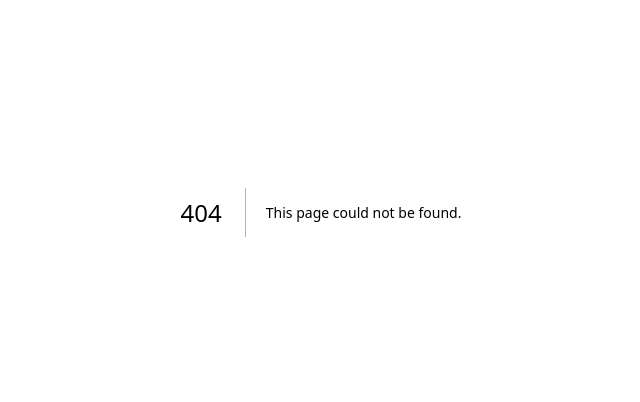
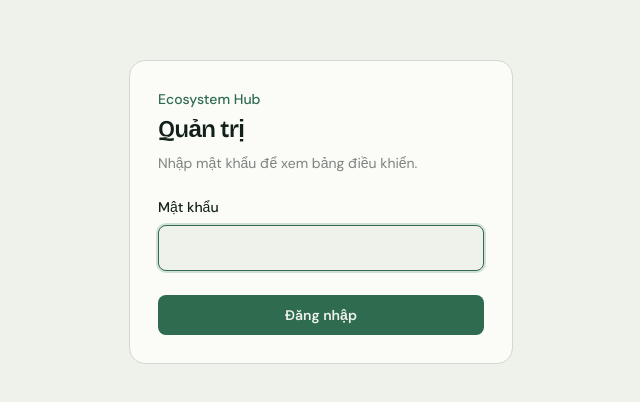
Before and after one commit to ThanhDuy-1732/dashboard-web, a Next.js app: page /admin/login in a window 1280 px wide. Before the commit this address had no page. Shown: the part 188-590 px from the top of the page, without its empty margins (319-959 px from the left). Built offline with nearby package versions, Linux system fonts and the light colour scheme.

Commit message:
feat: add admin password auth

```diff
--- /dev/null
+++ b/src/app/admin/(protected)/layout.tsx
@@ -0,0 +1,42 @@
+import Link from 'next/link';
+import { logoutAction } from '@/app/admin/login/actions';
+import { requireAdmin } from '@/lib/auth/admin';
+
+export const instant = false;
+
+export default async function AdminLayout({
+  children,
+}: {
+  children: React.ReactNode;
+}) {
+  await requireAdmin();
+
+  return (
+    <div className="min-h-dvh bg-paper text-ink">
+      <header className="border-b border-line bg-card">
+        <div className="mx-auto flex w-full max-w-5xl flex-wrap items-center justify-between gap-3 px-5 py-4 sm:px-8">
+          <Link href="/admin" className="font-display text-lg font-semibold tracking-tight">
+            Quản trị
+          </Link>
+          <nav className="flex items-center gap-4 text-sm text-ink/60">
+            <Link href="/admin" className="hover:text-ink">
+              Tổng quan
+            </Link>
+            <Link href="/admin/apps" className="hover:text-ink">
+              Ứng dụng
+            </Link>
+            <Link href="/admin/settings" className="hover:text-ink">
+              Cài đặt
+            </Link>
+            <form action={logoutAction}>
+              <button type="submit" className="text-ink/40 hover:text-ink">
+                Đăng xuất
+              </button>
+            </form>
+          </nav>
+        </div>
+      </header>
+      <main className="mx-auto w-full max-w-5xl px-5 py-8 sm:px-8">{children}</main>
+    </div>
+  );
+}
--- /dev/null
+++ b/src/app/admin/login/actions.ts
@@ -0,0 +1,46 @@
+'use server';
+
+import { cookies } from 'next/headers';
+import { redirect } from 'next/navigation';
+import { z } from 'zod';
+import {
+  SESSION_COOKIE,
+  SESSION_MAX_AGE_SECONDS,
+  createSessionToken,
+  verifyPassword,
+} from '@/lib/auth/admin';
+import { getServerEnv } from '@/lib/env';
+
+const passwordSchema = z.string().min(1);
+
+export async function loginAction(formData: FormData) {
+  const parsed = passwordSchema.safeParse(formData.get('password'));
+
+  if (!parsed.success) {
+    redirect('/admin/login?error=1');
+  }
+
+  const env = getServerEnv();
+  if (!verifyPassword(parsed.data, env.ADMIN_PASSWORD)) {
+    redirect('/admin/login?error=1');
+  }
+
+  const token = await createSessionToken();
+  const store = await cookies();
+
+  store.set(SESSION_COOKIE, token, {
+    httpOnly: true,
+    sameSite: 'lax',
+    secure: process.env.NODE_ENV === 'production',
+    path: '/',
+    maxAge: SESSION_MAX_AGE_SECONDS,
+  });
+
+  redirect('/admin');
+}
+
+export async function logoutAction() {
+  const store = await cookies();
+  store.delete(SESSION_COOKIE);
+  redirect('/admin/login');
+}
--- /dev/null
+++ b/src/app/admin/login/page.tsx
@@ -0,0 +1,51 @@
+import { loginAction } from '@/app/admin/login/actions';
+
+export const instant = false;
+
+export default async function LoginPage({
+  searchParams,
+}: {
+  searchParams: Promise<{ error?: string }>;
+}) {
+  const params = await searchParams;
+  const hasError = params.error === '1';
+
+  return (
+    <main className="flex min-h-dvh items-center justify-center bg-paper px-5 py-12 text-ink">
+      <form
+        action={loginAction}
+        className="w-full max-w-sm rounded-2xl border border-line bg-card p-7"
+      >
+        <p className="text-sm font-medium text-moss">Ecosystem Hub</p>
+        <h1 className="mt-1 font-display text-2xl font-semibold tracking-tight">Quản trị</h1>
+        <p className="mt-2 text-sm text-ink/55">Nhập mật khẩu để xem bảng điều khiển.</p>
+
+        <label htmlFor="password" className="mt-6 block text-sm font-medium">
+          Mật khẩu
+        </label>
+        <input
+          id="password"
+          name="password"
+          type="password"
+          autoComplete="current-password"
+          required
+          autoFocus
+          className="mt-2 w-full rounded-lg border border-line bg-paper px-3 py-2.5 text-base outline-none focus:border-moss focus:ring-2 focus:ring-moss/20"
+        />
+
+        {hasError ? (
+          <p role="alert" className="mt-3 text-sm text-red-700">
+            Sai mật khẩu.
+          </p>
+        ) : null}
+
+        <button
+          type="submit"
+          className="mt-6 w-full rounded-lg bg-moss px-4 py-2.5 text-sm font-semibold text-paper transition-colors hover:bg-ink focus-visible:outline-2 focus-visible:outline-offset-2 focus-visible:outline-moss"
+        >
+          Đăng nhập
+        </button>
+      </form>
+    </main>
+  );
+}
--- /dev/null
+++ b/src/lib/auth/admin.ts
@@ -0,0 +1,21 @@
+import { cookies } from 'next/headers';
+import { redirect } from 'next/navigation';
+import { SESSION_COOKIE, verifySessionToken } from '@/lib/auth/session';
+
+export {
+  SESSION_COOKIE,
+  SESSION_MAX_AGE_SECONDS,
+  adminGate,
+  createSessionToken,
+  verifyPassword,
+  verifySessionToken,
+} from '@/lib/auth/session';
+
+export async function requireAdmin(): Promise<void> {
+  const store = await cookies();
+  const token = store.get(SESSION_COOKIE)?.value;
+
+  if (!token || !(await verifySessionToken(token))) {
+    redirect('/admin/login');
+  }
+}
--- /dev/null
+++ b/src/lib/auth/session.ts
@@ -0,0 +1,47 @@
+import { createHash, timingSafeEqual } from 'node:crypto';
+import { SignJWT, jwtVerify } from 'jose';
+import { getServerEnv } from '@/lib/env';
+
+export const SESSION_COOKIE = 'hub_session';
+export const SESSION_MAX_AGE_SECONDS = 60 * 60 * 24 * 7;
+
+const encoder = new TextEncoder();
+
+function hash(value: string): Buffer {
+  return createHash('sha256').update(value).digest();
+}
+
+export function verifyPassword(input: string, expected: string): boolean {
+  return timingSafeEqual(hash(input), hash(expected));
+}
+
+export async function createSessionToken(): Promise<string> {
+  const secret = encoder.encode(getServerEnv().SESSION_SECRET);
+
+  return new SignJWT({ role: 'admin' })
+    .setProtectedHeader({ alg: 'HS256' })
+    .setIssuedAt()
+    .setExpirationTime('7d')
+    .sign(secret);
+}
+
+export async function verifySessionToken(token: string): Promise<boolean> {
+  try {
+    const secret = encoder.encode(getServerEnv().SESSION_SECRET);
+    const { payload } = await jwtVerify(token, secret);
+    return payload.role === 'admin';
+  } catch {
+    return false;
+  }
+}
+
+export function adminGate(input: {
+  pathname: string;
+  hasValidSession: boolean;
+}): 'allow' | 'login' {
+  if (!input.pathname.startsWith('/admin')) return 'allow';
+  if (input.pathname === '/admin/login' || input.pathname.startsWith('/admin/login/')) {
+    return 'allow';
+  }
+  return input.hasValidSession ? 'allow' : 'login';
+}
--- /dev/null
+++ b/src/proxy.ts
@@ -0,0 +1,29 @@
+import { NextResponse, type NextRequest } from 'next/server';
+import {
+  SESSION_COOKIE,
+  adminGate,
+  verifySessionToken,
+} from '@/lib/auth/session';
+
+export async function proxy(request: NextRequest) {
+  const token = request.cookies.get(SESSION_COOKIE)?.value;
+  const hasValidSession = token ? await verifySessionToken(token) : false;
+
+  const decision = adminGate({
+    pathname: request.nextUrl.pathname,
+    hasValidSession,
+  });
+
+  if (decision === 'login') {
+    const url = request.nextUrl.clone();
+    url.pathname = '/admin/login';
+    url.search = '';
+    return NextResponse.redirect(url);
+  }
+
+  return NextResponse.next();
+}
+
+export const config = {
+  matcher: ['/admin/:path*'],
+};
```
Also changed, not shown: 1 other file (tests, documents, lock files or other folders).
